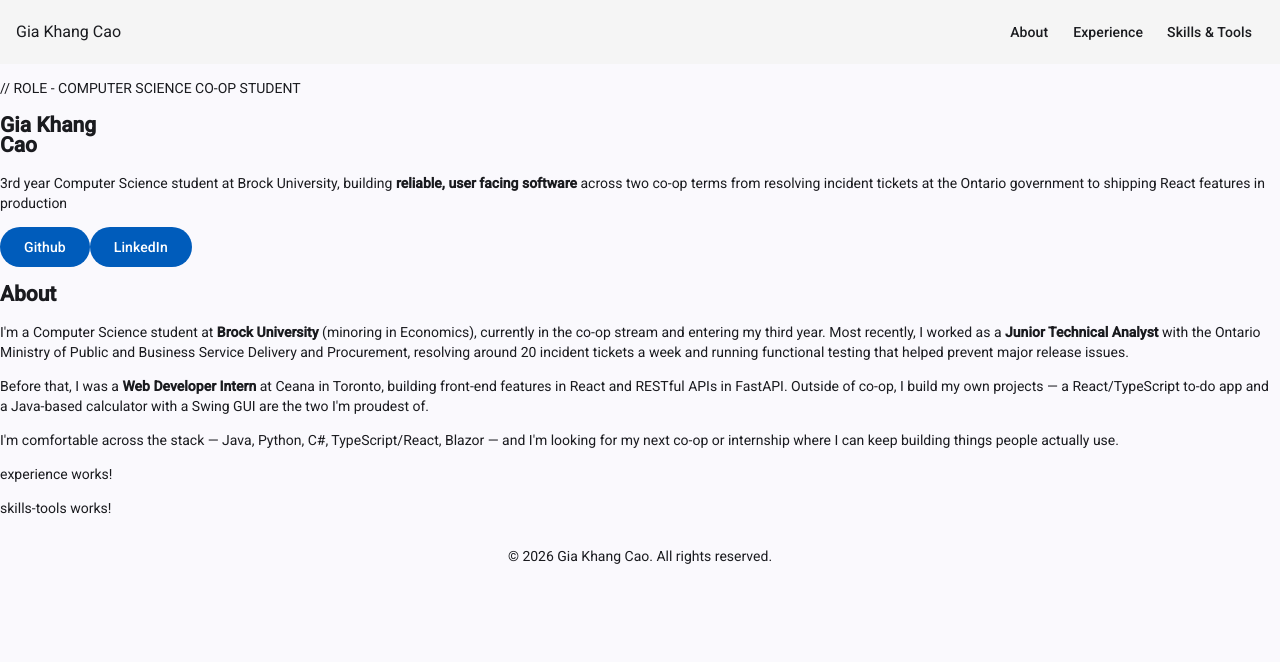
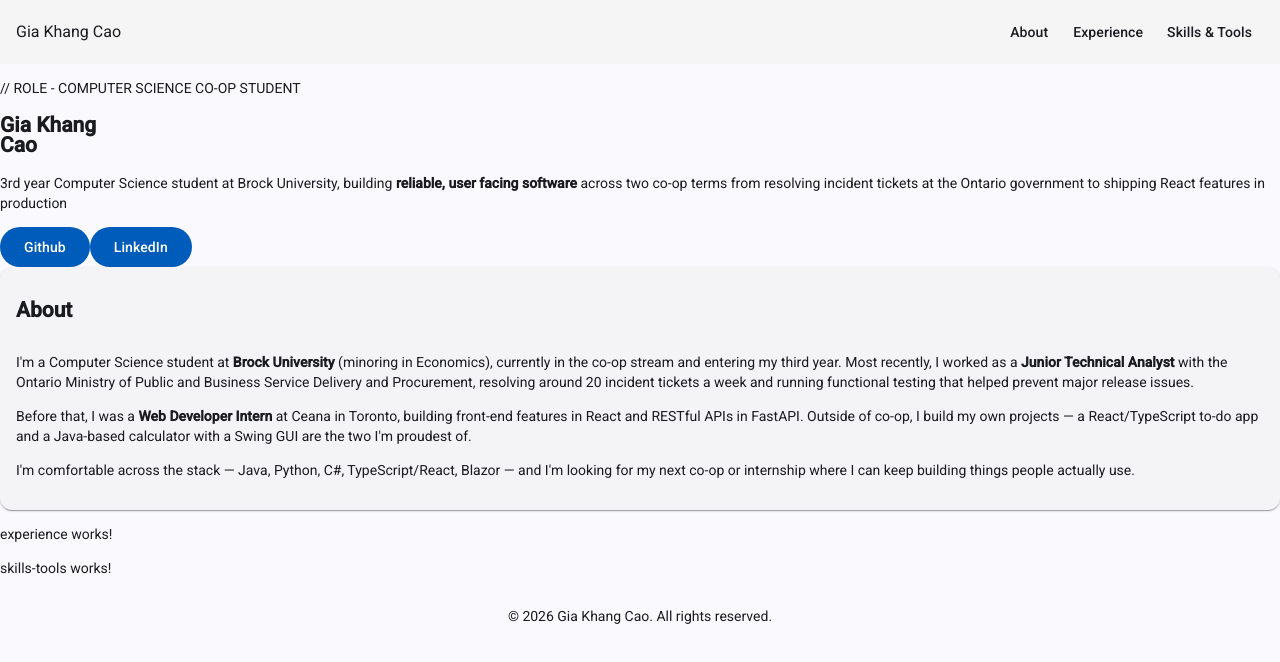
Before and after one commit to GiaKhangCao/Portfolio, an Angular app: page /portfolio in a window 1280 px wide. Shown: the top 662 px of the page. Built offline with nearby package versions, Linux system fonts and the light colour scheme.

Commit message:
Changing About section into card

```diff
--- a/src/app/components/pages/about/about.html
+++ b/src/app/components/pages/about/about.html
@@ -1,5 +1,9 @@
-<section id="about">
+<mat-card class="about-card">
+    <mat-card-header>
         <h2>About</h2>
+    </mat-card-header>
+
+    <mat-card-content>
         <div>
             <p>I'm a Computer Science student at <b>Brock University</b>
                 (minoring in Economics), currently in the co-op stream and entering my third year. Most recently, I worked as a
@@ -13,4 +17,5 @@
 
             <p>I'm comfortable across the stack — Java, Python, C#, TypeScript/React, Blazor — and I'm looking for my next co-op or internship where I can keep building things people actually use.</p>
         </div>
-</section>
+    </mat-card-content>
+</mat-card>
--- a/src/app/components/pages/about/about.ts
+++ b/src/app/components/pages/about/about.ts
@@ -1,8 +1,9 @@
 import { Component } from '@angular/core';
+import { MatCardModule } from '@angular/material/card';
 
 @Component({
   selector: 'app-about',
-  imports: [],
+  imports: [MatCardModule],
   templateUrl: './about.html',
   styleUrl: './about.scss',
 })
```
Lines whose indentation alone changed are shown as unchanged.
